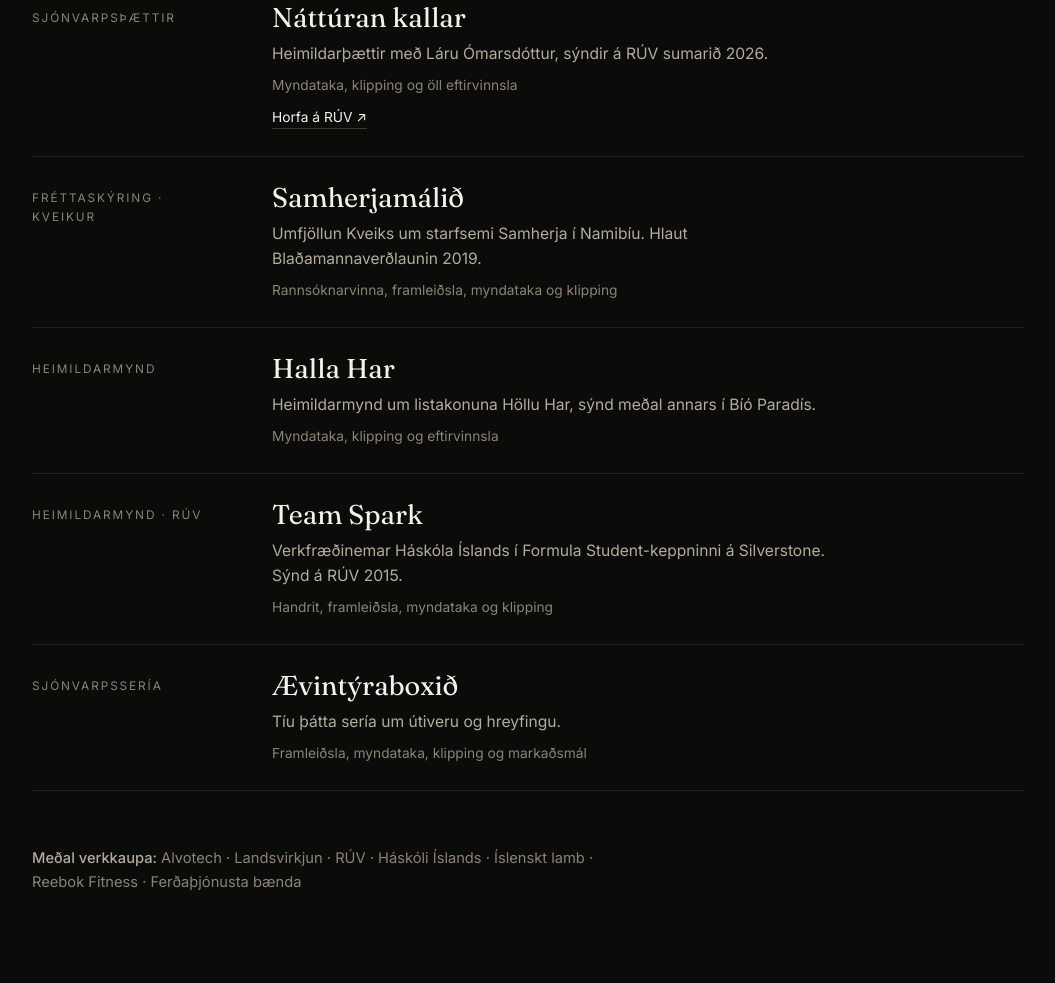
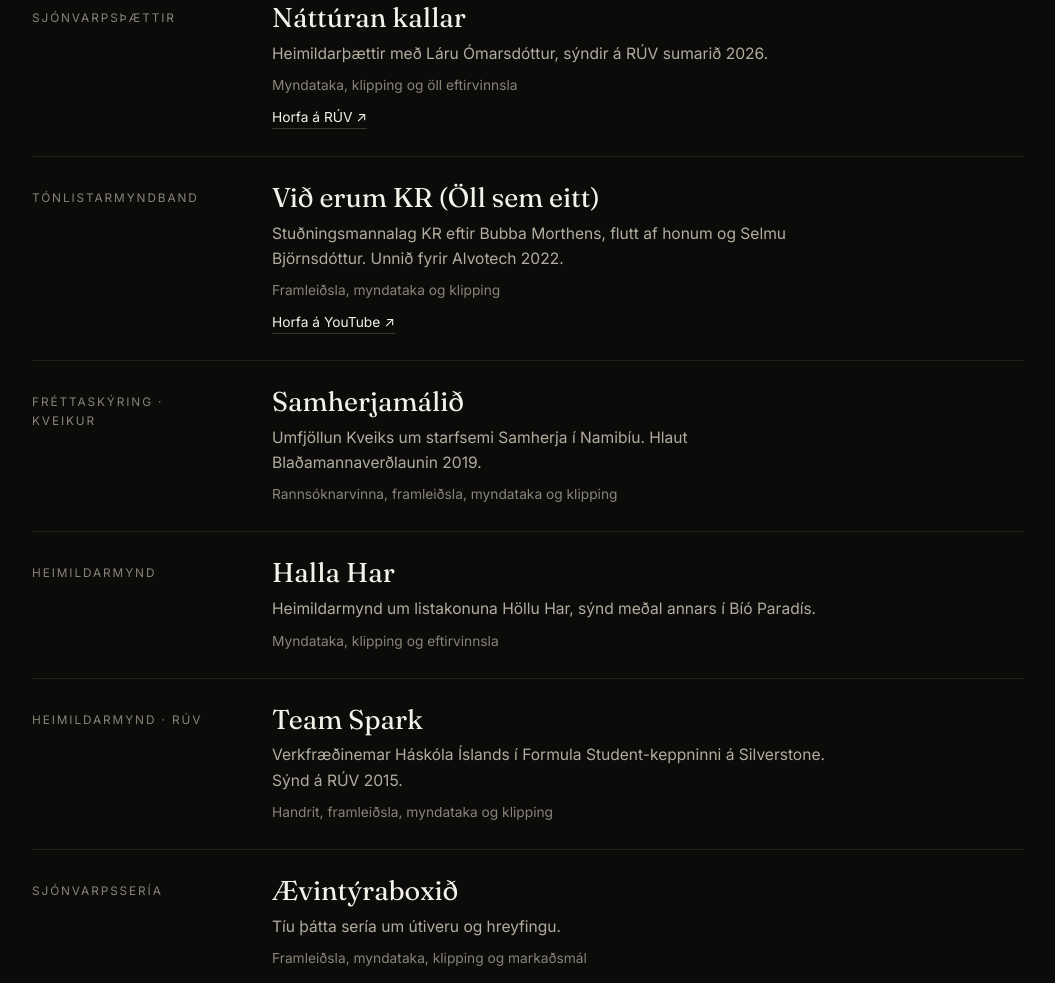
Before and after one commit to Drengsson/Drengsson, a plain HTML site: page index.html in a window 1280 px wide. Shown: the part 1845-2828 px from the top of the page, without its empty margins (112-1167 px from the left). Drawn offline with Linux system fonts and the light colour scheme; a script that the page names is missing.

Commit message:
Add Við erum KR music video to selected work

```diff
--- a/index.html
+++ b/index.html
@@ -400,6 +400,14 @@
           </div>
         </li>
         <li class="work-item">
+          <span class="work-kind">Tónlistarmyndband</span>
+          <div>
+            <h3>Við erum KR (Öll sem eitt)</h3>
+            <p>Stuðningsmannalag KR eftir Bubba Morthens, flutt af honum og Selmu Björnsdóttur. Unnið fyrir Alvotech 2022.<span class="work-role">Framleiðsla, myndataka og klipping</span></p>
+            <a class="work-link" href="https://www.youtube.com/watch?v=y1V-9qadP1U" target="_blank" rel="noopener">Horfa á YouTube ↗</a>
+          </div>
+        </li>
+        <li class="work-item">
           <span class="work-kind">Fréttaskýring · Kveikur</span>
           <div>
             <h3>Samherjamálið</h3>
```
Also changed, not shown: en.html (+8 -0 lines).
